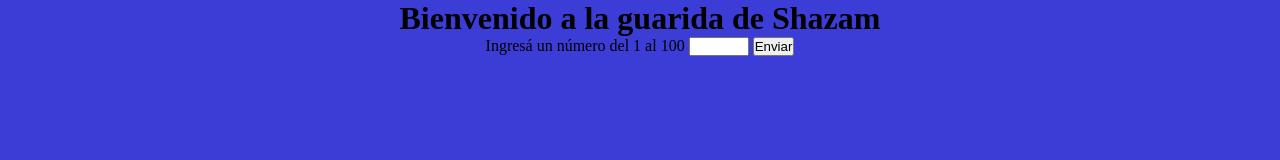
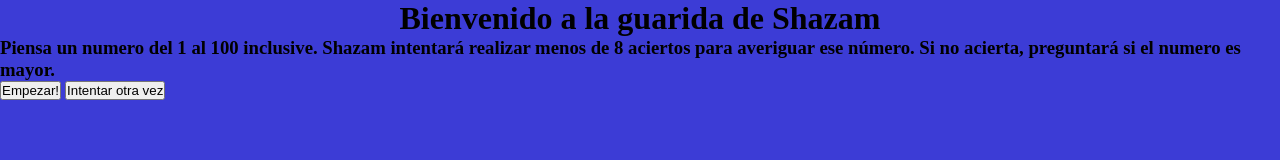
Before and after one commit to DiegoNG90/Shazam, a plain HTML site: page index.html in a window 1280 px wide. Drawn offline with Linux system fonts and the light colour scheme.

Commit message:
H3 game rules and buttons
H3 explains the rules (the programme  behavior).
Button "Empezar!" will start the game
Button "Intentar otra vez" will restart the game.

```diff
--- a/index.html
+++ b/index.html
@@ -8,16 +8,22 @@
     <link rel='stylesheet' type='text/css' media='screen' href='css/style.css'>
 </head>
 <body>
-    <h1>Bienvenido a la guarida de Shazam</h1>
+    <div id="main">
+        <h1>Bienvenido a la guarida de Shazam</h1>
+        <h3>Piensa un numero del 1 al 100 inclusive. Shazam intentará realizar menos de 8 aciertos para averiguar ese número. Si no acierta, preguntará si el numero es mayor.</h3>
 
-    <div class="contenedor">
+        <button class="btn" id="btn-empezar" type="submit">Empezar!</button>
+        <button class="btn" id="reiniciar">Intentar otra vez</button>
+    </div>
+
+    <!-- <div class="contenedor">
         <form name="formulario" id="user-numero">
             <label for="adivinanza">Ingresá un número del 1 al 100</label>
             <input id= "adivinanza" name="adivinanza" type="number" min="1" max="100">
             <button type="submit" id="btn-secreto">Enviar</button>
 
         </form>
-    </div>
+    </div> -->
 
     <script src='js/script.js'></script>
 </body>
```
